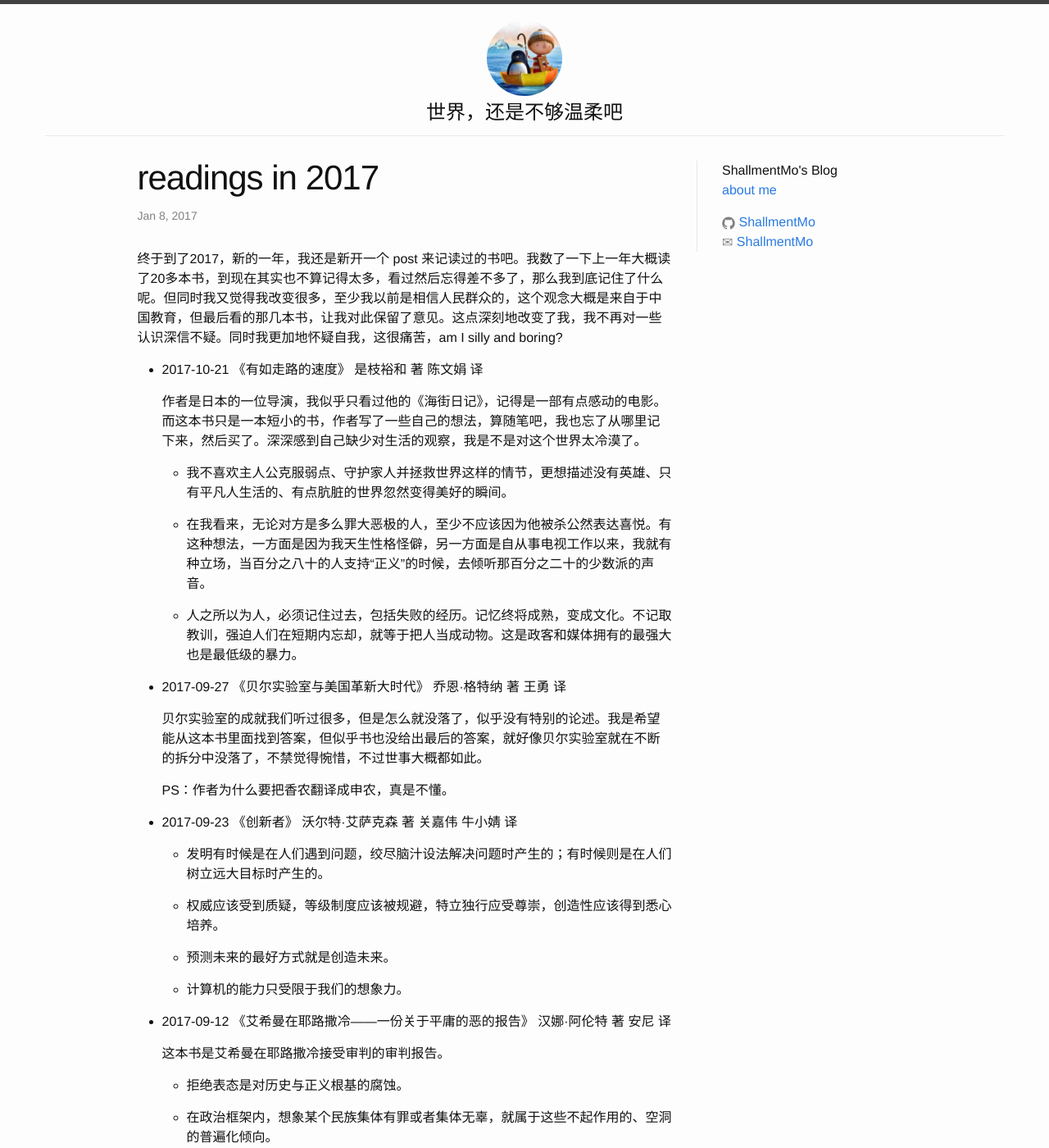
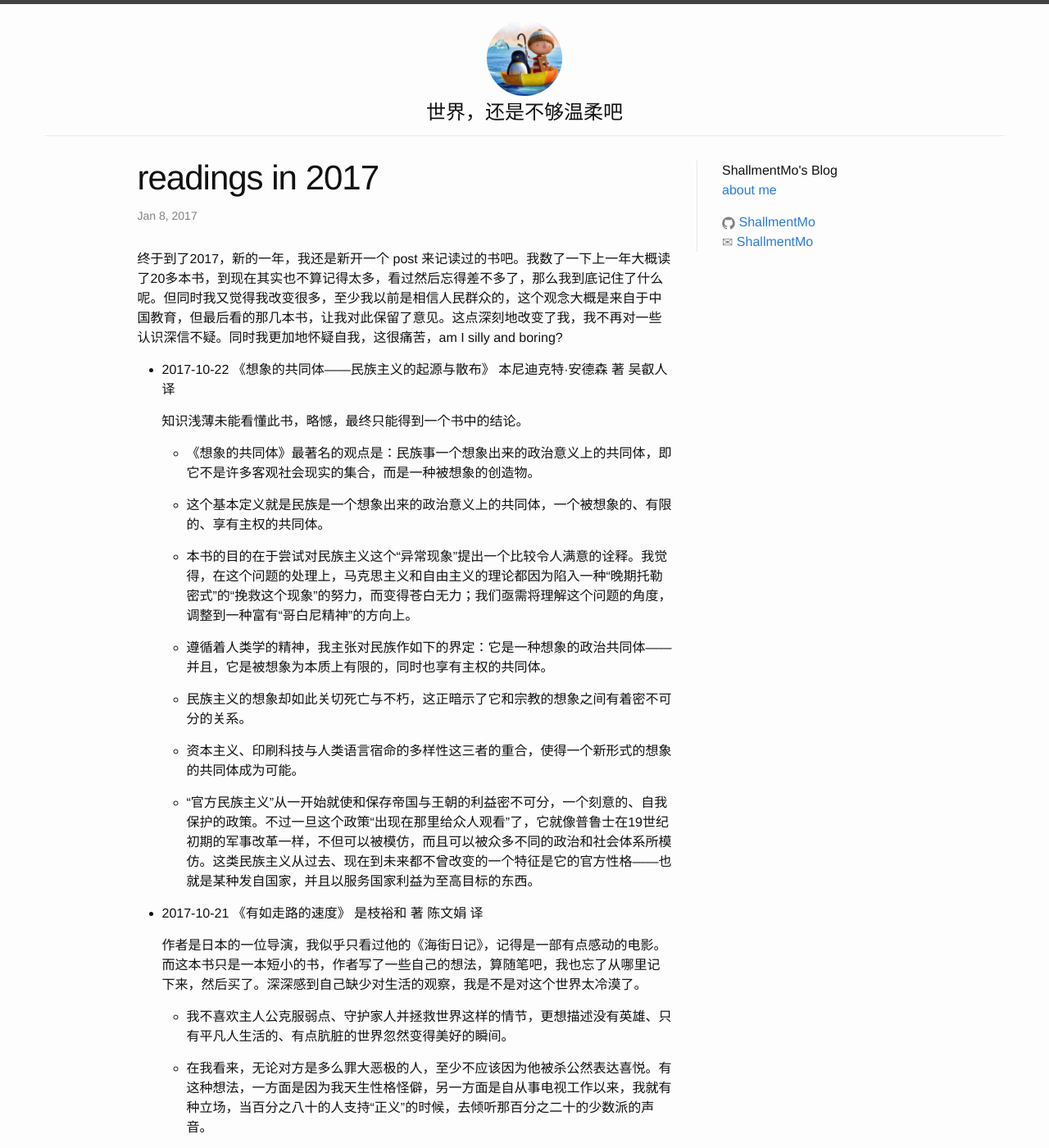
Before and after one commit to ShallmentMo/shallmentmo.github.com, a Jekyll site: the page built from _posts/2017-01-08-readings-in-2017.md, in a window 1280 px wide and 1400 px high. Shown: the whole window at 82% size. Built offline with Jekyll 4.4.1, drawn with Linux system fonts in a browser that asks for light colours.

Commit message:
add 2017-10-22 reading

```diff
--- a/_posts/2017-01-08-readings-in-2017.md
+++ b/_posts/2017-01-08-readings-in-2017.md
@@ -6,6 +6,24 @@ categories: posts
 ---
 
 终于到了2017，新的一年，我还是新开一个 post 来记读过的书吧。我数了一下上一年大概读了20多本书，到现在其实也不算记得太多，看过然后忘得差不多了，那么我到底记住了什么呢。但同时我又觉得我改变很多，至少我以前是相信人民群众的，这个观念大概是来自于中国教育，但最后看的那几本书，让我对此保留了意见。这点深刻地改变了我，我不再对一些认识深信不疑。同时我更加地怀疑自我，这很痛苦，am I silly and boring?
+
+* 2017-10-22 《想象的共同体——民族主义的起源与散布》 本尼迪克特·安德森 著 吴叡人 译
+
+  知识浅薄未能看懂此书，略憾，最终只能得到一个书中的结论。
+
+  * 《想象的共同体》最著名的观点是：民族事一个想象出来的政治意义上的共同体，即它不是许多客观社会现实的集合，而是一种被想象的创造物。
+
+  * 这个基本定义就是民族是一个想象出来的政治意义上的共同体，一个被想象的、有限的、享有主权的共同体。
+
+  * 本书的目的在于尝试对民族主义这个“异常现象”提出一个比较令人满意的诠释。我觉得，在这个问题的处理上，马克思主义和自由主义的理论都因为陷入一种“晚期托勒密式”的“挽救这个现象”的努力，而变得苍白无力；我们亟需将理解这个问题的角度，调整到一种富有“哥白尼精神”的方向上。
+
+  * 遵循着人类学的精神，我主张对民族作如下的界定：它是一种想象的政治共同体——并且，它是被想象为本质上有限的，同时也享有主权的共同体。
+
+  * 民族主义的想象却如此关切死亡与不朽，这正暗示了它和宗教的想象之间有着密不可分的关系。
+
+  * 资本主义、印刷科技与人类语言宿命的多样性这三者的重合，使得一个新形式的想象的共同体成为可能。
+
+  * “官方民族主义”从一开始就使和保存帝国与王朝的利益密不可分，一个刻意的、自我保护的政策。不过一旦这个政策“出现在那里给众人观看”了，它就像普鲁士在19世纪初期的军事改革一样，不但可以被模仿，而且可以被众多不同的政治和社会体系所模仿。这类民族主义从过去、现在到未来都不曾改变的一个特征是它的官方性格——也就是某种发自国家，并且以服务国家利益为至高目标的东西。
 
 * 2017-10-21 《有如走路的速度》 是枝裕和 著 陈文娟 译
 
```
